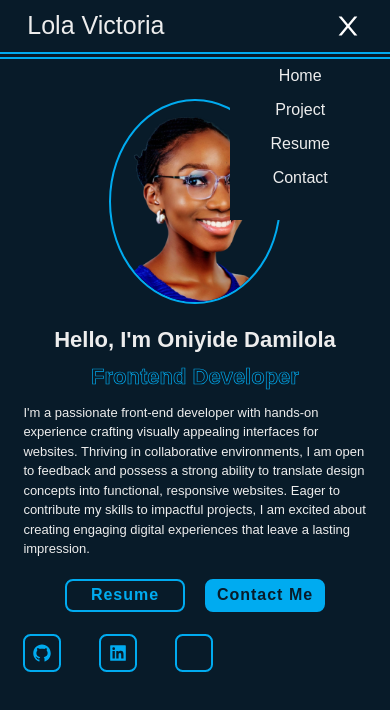
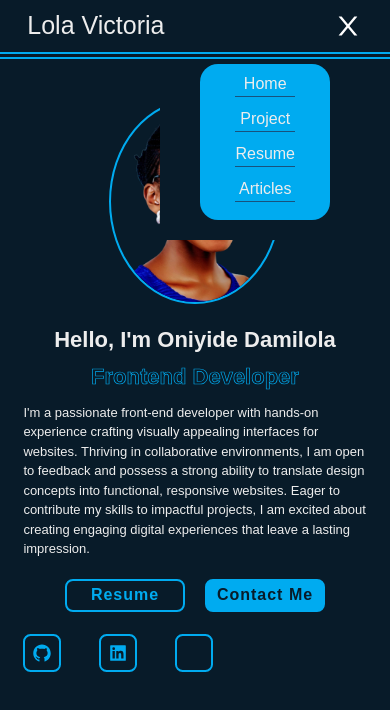
Before and after one commit to LolaVictoria/Portfolio, a React (Vite) app: page / in a window 390 px wide. Both pictures are taken after a click on the element 347 px from the left and 25 px from the top of the page. Shown: the top 710 px of the page. Built offline with nearby package versions, Linux system fonts and the light colour scheme; some icons are missing.

Commit message:
fixed navbar

```diff
--- a/src/components/navbar.jsx
+++ b/src/components/navbar.jsx
@@ -48,23 +48,23 @@ const Navbar = () => {
               : <AiOutlineMenu size={30}/>}
             </div> */}
 
-              <ul>
+              <ul className={styles.responsive_list}>
 
-                 <li className="active">
-                   <Link to="home">Home</Link>
+                 <li className={styles.responsive_list_text}>
+                   <Link to="/home">Home</Link>
                  </li>
 
-                 <li>
-                   <Link to="#project">Project</Link>
+                 <li  className={styles.responsive_list_text}>
+                   <Link to="/project"  >Project</Link>
                  </li>
 
 
-                 <li>
-                   <Link to="">Resume</Link>
+                 <li  className={styles.responsive_list_text}>
+                   <Link to="/resume">Resume</Link>
                  </li>
 
-                 <li>
-                 <Link to="/contact">Contact</Link>
+                 <li  className={styles.responsive_list_text}>
+                 <Link to="/articles">Articles</Link>
                  </li>
 
 
--- a/src/components/navbar.module.css
+++ b/src/components/navbar.module.css
@@ -21,6 +21,19 @@
 
     }
 
+}
+
+.responsive_list {
+    background-color: var(--main-color);
+    border-radius: 18px;
+    padding: 8px 35px;
+    width: full;
+}
+
+.responsive_list_text {
+    border-bottom: var(--bg-color);
+    border-width: 0 0 1.5px 0;
+    border-style: inset;
 }
 
 .logo {
```
